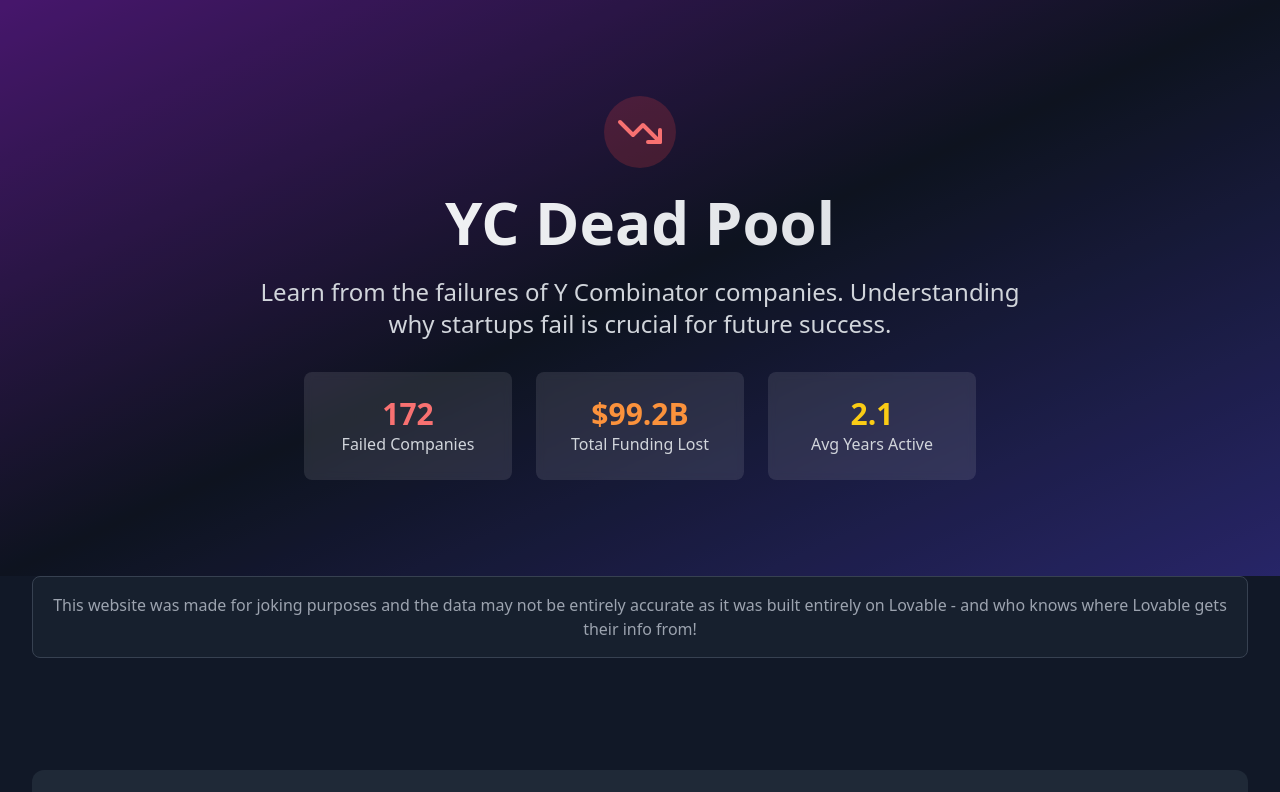
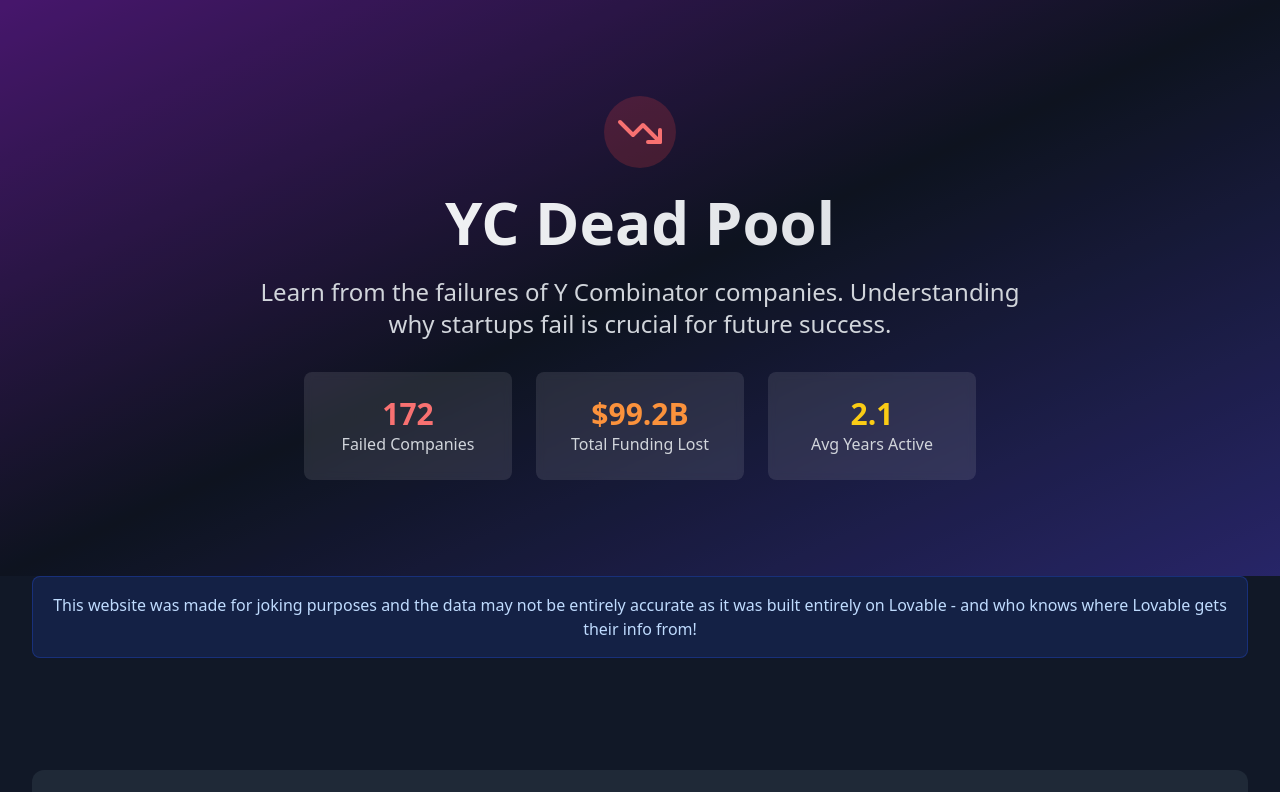
Before and after one commit to modelorona/ycombinator-graveyard-stories, a React (Vite) app: page / in a window 1280 px wide. Shown: the top 792 px of the page. Built offline with nearby package versions, Linux system fonts and the light colour scheme.

Commit message:
Revert background color change
Reverted the background color change to its previous state.

```diff
--- a/src/pages/Index.tsx
+++ b/src/pages/Index.tsx
@@ -33,8 +33,8 @@ const Index = () => {
       />
 
       <div className="max-w-7xl mx-auto px-4 sm:px-6 lg:px-8 pb-8">
-        <div className="bg-gray-800/50 border border-gray-700 rounded-lg p-4 mb-8 text-center">
-          <p className="text-gray-400">
+        <div className="bg-blue-900/30 border border-blue-800/50 rounded-lg p-4 mb-8 text-center">
+          <p className="text-blue-200">
             This website was made for joking purposes and the data may not be entirely accurate as it was built entirely on Lovable - and who knows where Lovable gets their info from!
           </p>
         </div>
```
